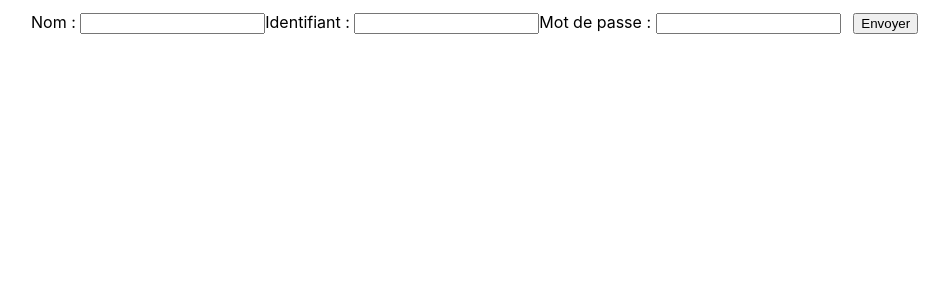
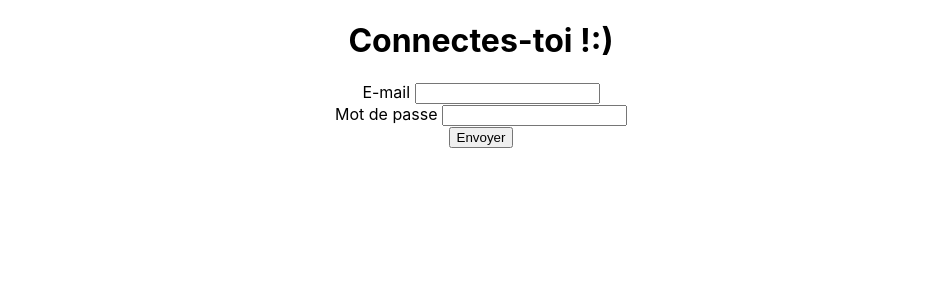
Before and after one commit to WildCodeSchool/reims-0919-js-tuk-tuk-travel, a React (Create React App) app in the folder tuktuktravel/: page /userconnexion in a window 1280 px wide. Shown: the top 300 px of the page, without its empty margins (159-1108 px from the left). Built offline with nearby package versions, Linux system fonts and the light colour scheme; no server answers.

Commit message:
repare form

```diff
--- a/tuktuktravel/package.json
+++ b/tuktuktravel/package.json
@@ -19,7 +19,6 @@
     "test": "react-scripts test",
     "eject": "react-scripts eject"
   },
-
   "eslintConfig": {
     "extends": "react-app"
   },
--- a/tuktuktravel/src/components/UserConnexion.js
+++ b/tuktuktravel/src/components/UserConnexion.js
@@ -3,41 +3,85 @@ import '../App.css'
 
 class UserConnexion extends Component {
   constructor(props) {
-        super(props)
+    super(props);
     this.state = {
+      email: '',
+      password: '',
     }
+    this.onChange = this.onChange.bind(this);
+    this.submitForm = this.submitForm.bind(this);
   }
 
-    componentDidMount() {
-      fetch("")
-        .then(response => response.json())
+  onChange(e) {
+    this.setState({
+      [e.target.name]: e.target.value,
+    });
+  }
+
+  submitForm(e) {
+    e.preventDefault();
   }
 
   render() {
+    console.log(this.state)
     return (
-          <div className="input-form-connexion">
-            <form onSubmit={this.props.handleSubmit}>
-              <label className='UserName' htmlFor='userName'>Nom : </label>
+      <div className="user_connexion">
+        <h1>Connectes-toi !:)</h1>
+
+        <form onSubmit={this.submitForm}>
+          <div className="form-data">
+              <label htmlFor="email">E-mail </label>
               <input
-                id='userName'
-                name='userName'
-                type='text'
-                value={this.props.addName}
-                onChange={this.props.handleAddNameChange}
+                type="email"
+                id="email"
+                name="email"
+                onChange={this.onChange}
+                value={this.state.email}/>
+            </div>
+            <div className="form-data">
+              <label htmlFor="password">Mot de passe </label>
+              <input
+                type="text"
+                id="password"
+                name="password"
+                onChange={this.onChange}
+                value={this.state.password}
               />
-
-              <label>
-                Identifiant : <input type="text" name="name" />
-              </label>
-              <label>
-                Mot de passe : <input type="text" name="password" />
-              </label>
-              <input className="send-button" type="submit" value="Envoyer" />
+            </div>
+            <div className="form-data">
+              <input type="submit" value="Envoyer" />
+            </div>
         </form>
       </div>
+
     )
   }
 }
+//     render() {
+//         return (
+//           <div className="input-form-connexion">
+//             <form onSubmit={this.props.handleSubmit}>
+//               <label className='UserName' htmlFor='userName'>Nom : </label>
+//                 <input
+//                 id='userName'
+//                 name='userName'
+//                 type='text'
+//                 value={this.props.addName}
+//                 onChange={this.props.handleAddNameChange}
+//                 />
+
+//               <label>
+//                 Identifiant : <input type="text" name="name" />
+//               </label>
+//               <label>
+//                 Mot de passe : <input type="text" name="password" />
+//               </label>
+//               <input className="send-button" type="submit" value="Envoyer" />
+//             </form>
+//           </div>
+//         )
+//     }
+// }
 
 
 export default UserConnexion;
```
Also changed, not shown: 1 other file (tests, documents, lock files or other folders). Lines whose indentation alone changed are shown as unchanged.
